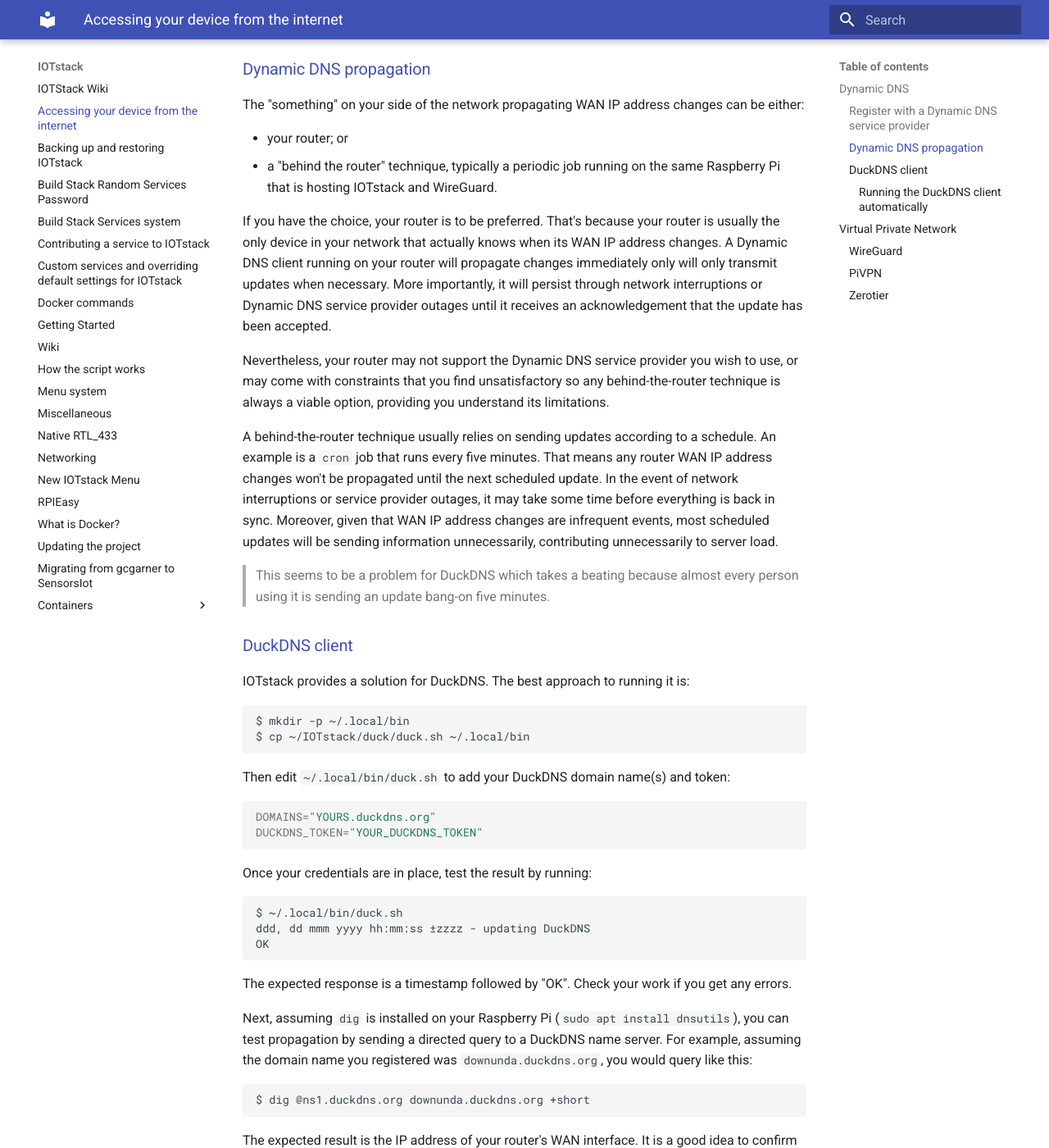
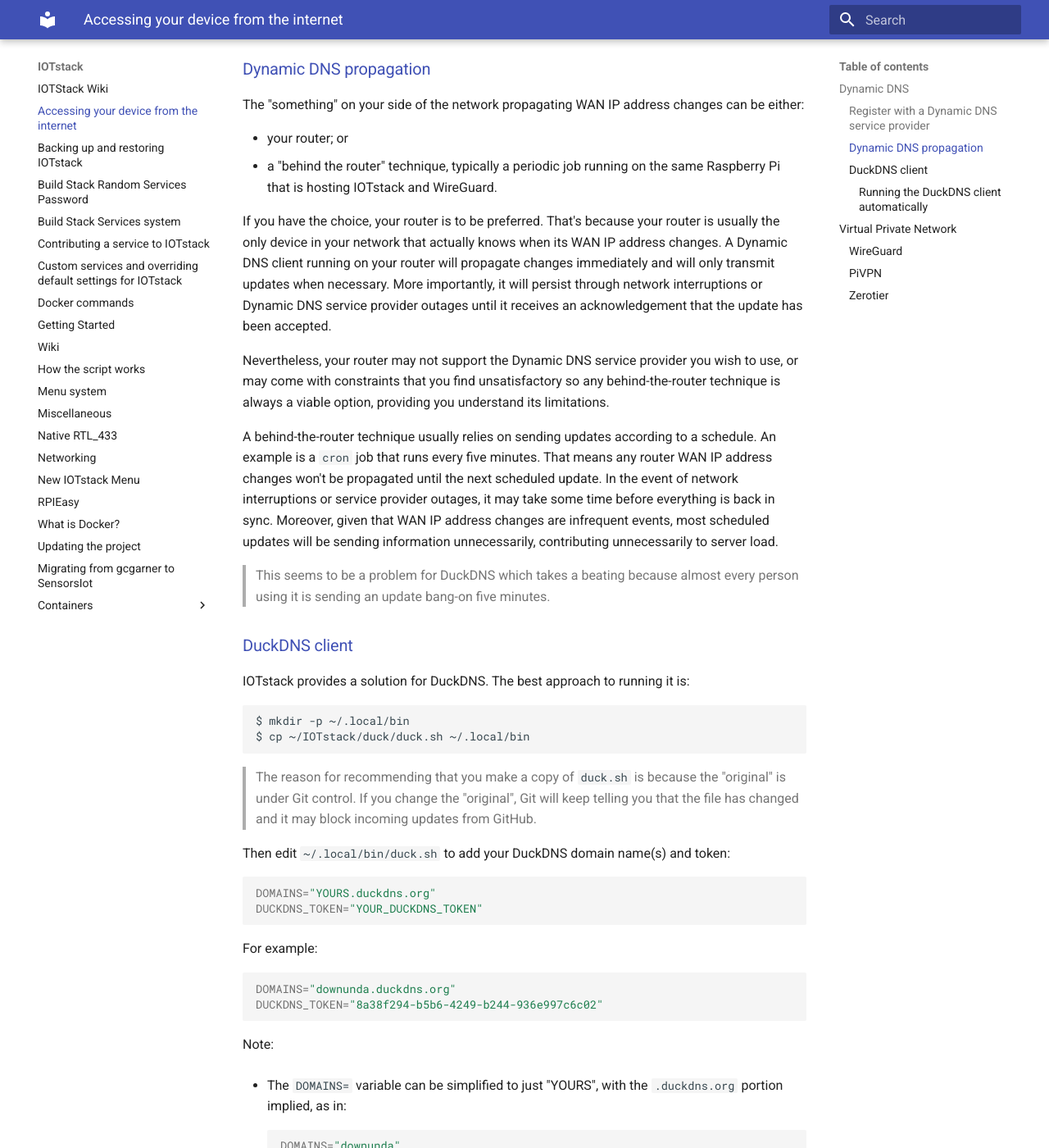
Before and after one commit to gcgarner/IOTstack, an MkDocs documentation site: the page built from docs/Accessing-your-Device-from-the-internet.md, in a window 1280 px wide and 1400 px high, scrolled down 910 px. Shown: the whole window at 82% size. Built offline with MkDocs 1.6.1 and Material for MkDocs 9.7.7, drawn with Linux system fonts in a browser that asks for light colours; some of the changed text lies outside the part shown.

````diff
--- a/docs/Accessing-your-Device-from-the-internet.md
+++ b/docs/Accessing-your-Device-from-the-internet.md
@@ -20,7 +20,7 @@ The first part is fairly simple and there are quite a few Dynamic DNS service pr
 * [DuckDNS.org](https://www.duckdns.org)
 * [NoIP.com](https://www.noip.com)
 
-> You can find more service providers by Googling ["Dynamic DNS service"](https://www.google.com/search?q="Dynamic DNS service").
+> You can find more service providers by Googling ["Dynamic DNS service"](https://www.google.com/search?q=%22Dynamic%20DNS%20service%22).
 
 Some router vendors also provide their own built-in Dynamic DNS capabilities for registered customers so it's a good idea to check your router's capabilities before you plough ahead.
 
@@ -31,7 +31,7 @@ The "something" on your side of the network propagating WAN IP address changes c
 * your router; or
 * a "behind the router" technique, typically a periodic job running on the same Raspberry Pi that is hosting IOTstack and WireGuard.
 
-If you have the choice, your router is to be preferred. That's because your router is usually the only device in your network that actually knows when its WAN IP address changes. A Dynamic DNS client running on your router will propagate changes immediately only will only transmit updates when necessary. More importantly, it will persist through network interruptions or Dynamic DNS service provider outages until it receives an acknowledgement that the update has been accepted.
+If you have the choice, your router is to be preferred. That's because your router is usually the only device in your network that actually knows when its WAN IP address changes. A Dynamic DNS client running on your router will propagate changes immediately and will only transmit updates when necessary. More importantly, it will persist through network interruptions or Dynamic DNS service provider outages until it receives an acknowledgement that the update has been accepted.
 
 Nevertheless, your router may not support the Dynamic DNS service provider you wish to use, or may come with constraints that you find unsatisfactory so any behind-the-router technique is always a viable option, providing you understand its limitations.
 
@@ -48,12 +48,29 @@ $ mkdir -p ~/.local/bin
 $ cp ~/IOTstack/duck/duck.sh ~/.local/bin
 ```
 
+> The reason for recommending that you make a copy of `duck.sh` is because the "original" is under Git control. If you change the "original", Git will keep telling you that the file has changed and it may block incoming updates from GitHub.
+
 Then edit `~/.local/bin/duck.sh` to add your DuckDNS domain name(s) and token:
 
 ```bash
 DOMAINS="YOURS.duckdns.org"
 DUCKDNS_TOKEN="YOUR_DUCKDNS_TOKEN"
 ```
+
+For example:
+
+```bash
+DOMAINS="downunda.duckdns.org"
+DUCKDNS_TOKEN="8a38f294-b5b6-4249-b244-936e997c6c02"
+```
+
+Note:
+
+* The `DOMAINS=` variable can be simplified to just "YOURS", with the `.duckdns.org` portion implied, as in:
+
+	```bash
+	DOMAINS="downunda"
+	```
 
 Once your credentials are in place, test the result by running:
 
@@ -100,7 +117,9 @@ The last line means "run duck.sh every five minutes". See [crontab.guru](https:/
 
 When launched in the background by `cron`, the script supplied with IOTstack adds a random delay of up to one minute to try to reduce the "hammering effect" of a large number of users updating DuckDNS simultaneously.
 
-Standard output and standard error are redirected to `/dev/null` which is appropriate for jobs run by `cron`. Keep in mind that you can always run the `duck.sh` command from a terminal session, in which case you will see all the output.
+Standard output and standard error are redirected to `/dev/null` which is appropriate in this instance. When DuckDNS is working correctly (which is most of the time), the only output from the `curl` command is "OK". Logging that every five minutes would add wear and tear to SD cards for no real benefit.
+
+If you suspect DuckDNS is misbehaving, you can run the `duck.sh` command from a terminal session, in which case you will see all the `curl` output in the terminal window.
 
 If you wish to keep a log of `duck.sh` activity, the following will get the job done:
 
@@ -115,6 +134,12 @@ If you wish to keep a log of `duck.sh` activity, the following will get the job
 	```bash
 	*/5	*	*	*	*	duck.sh >>./Logs/duck.log 2>&1
 	```
+
+Remember to prune the log from time to time. The generally-accepted approach is:
+
+```
+$ cat /dev/null >~/Logs/duck.log
+```
 
 ## Virtual Private Network
 
````
Also changed, not shown: docs/Containers/WireGuard.md (+11 -3 lines).
